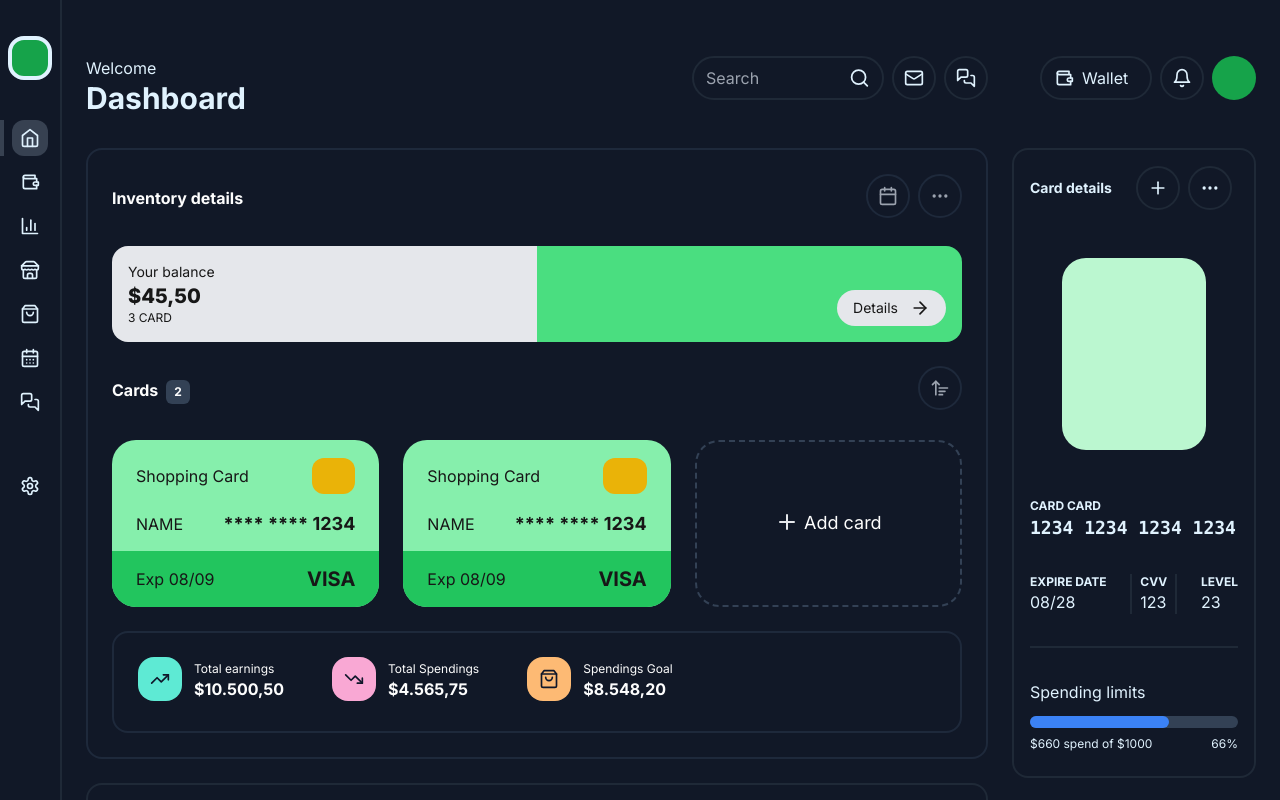
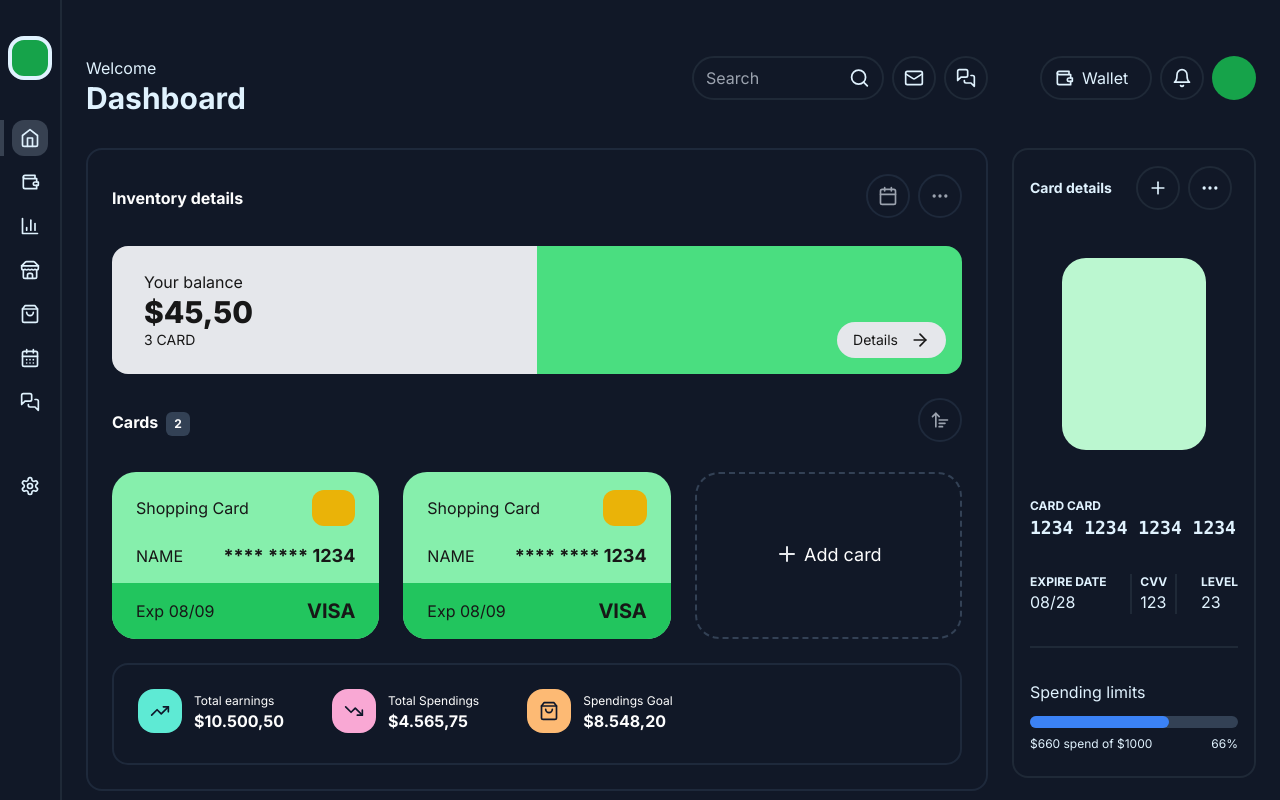
Before and after one commit to andersondavid/finance-dashboard, a Next.js app: page / in a window 1280 px wide. Shown: the top 800 px of the page. Built offline with nearby package versions, Linux system fonts and the light colour scheme.

Commit message:
fix(YourBalance): Text sizes

```diff
--- a/src/app/components/maincontent/components/inventorydetails/components/yourbalance.tsx
+++ b/src/app/components/maincontent/components/inventorydetails/components/yourbalance.tsx
@@ -3,11 +3,11 @@ import { LuArrowRight } from "react-icons/lu";
 
 export default function YourBalance() {
 	return (
-		<div className="w-full h-24 flex px-6">
-			<div className="bg-gray-200 w-1/2 rounded-l-2xl p-4">
-				<p className=" text-neutral-900 text-sm">Your balance</p>
-				<h1 className="text-neutral-900 font-extrabold text-xl">$45,50</h1>
-				<p className=" text-neutral-900 text-xs">3 CARD</p>
+		<div className="w-full flex px-6">
+			<div className="bg-gray-200 w-1/2 rounded-l-2xl p-6 px-8">
+				<p className=" text-neutral-900 text-base">Your balance</p>
+				<h1 className="text-neutral-900 font-extrabold text-3xl">$45,50</h1>
+				<p className=" text-neutral-900 text-sm">3 CARD</p>
 			</div>
 			<div className="bg-green-400 w-1/2 rounded-r-2xl relative">
 				<div className="absolute bottom-4 right-4">
```
